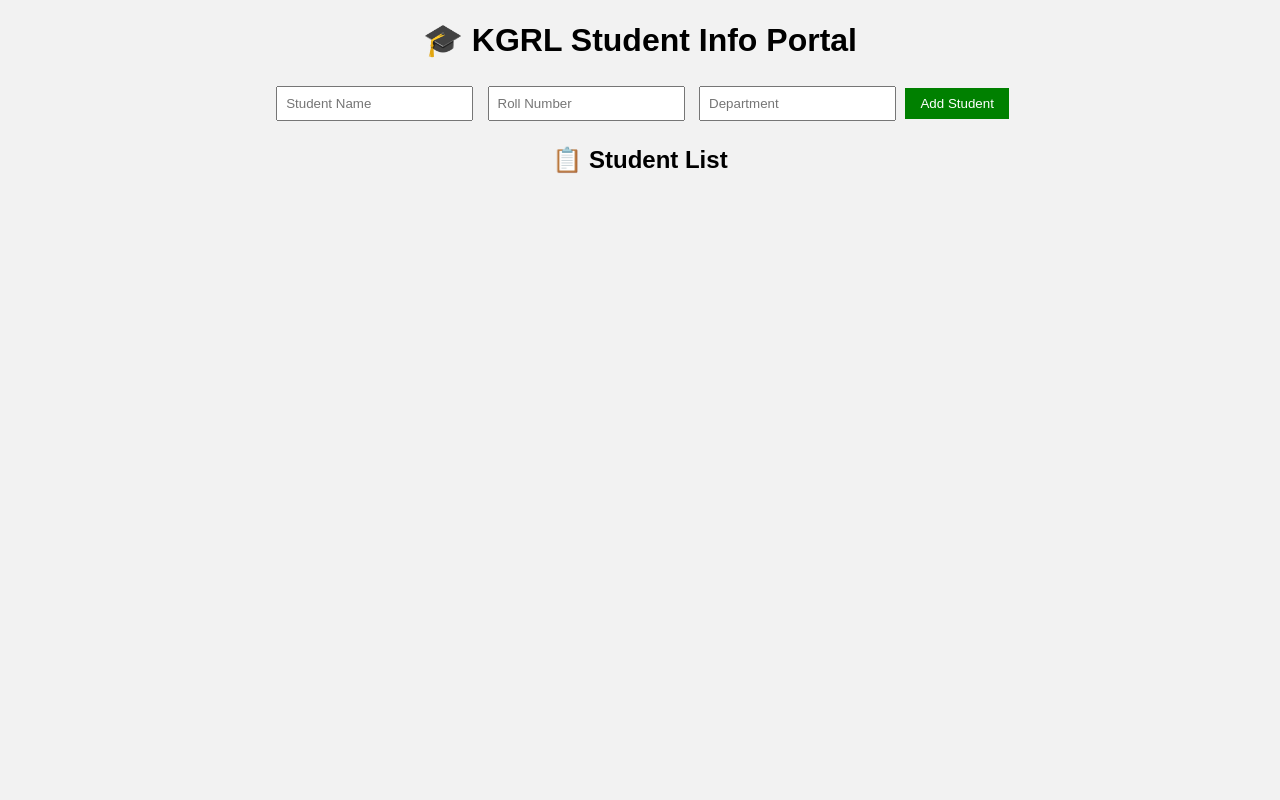
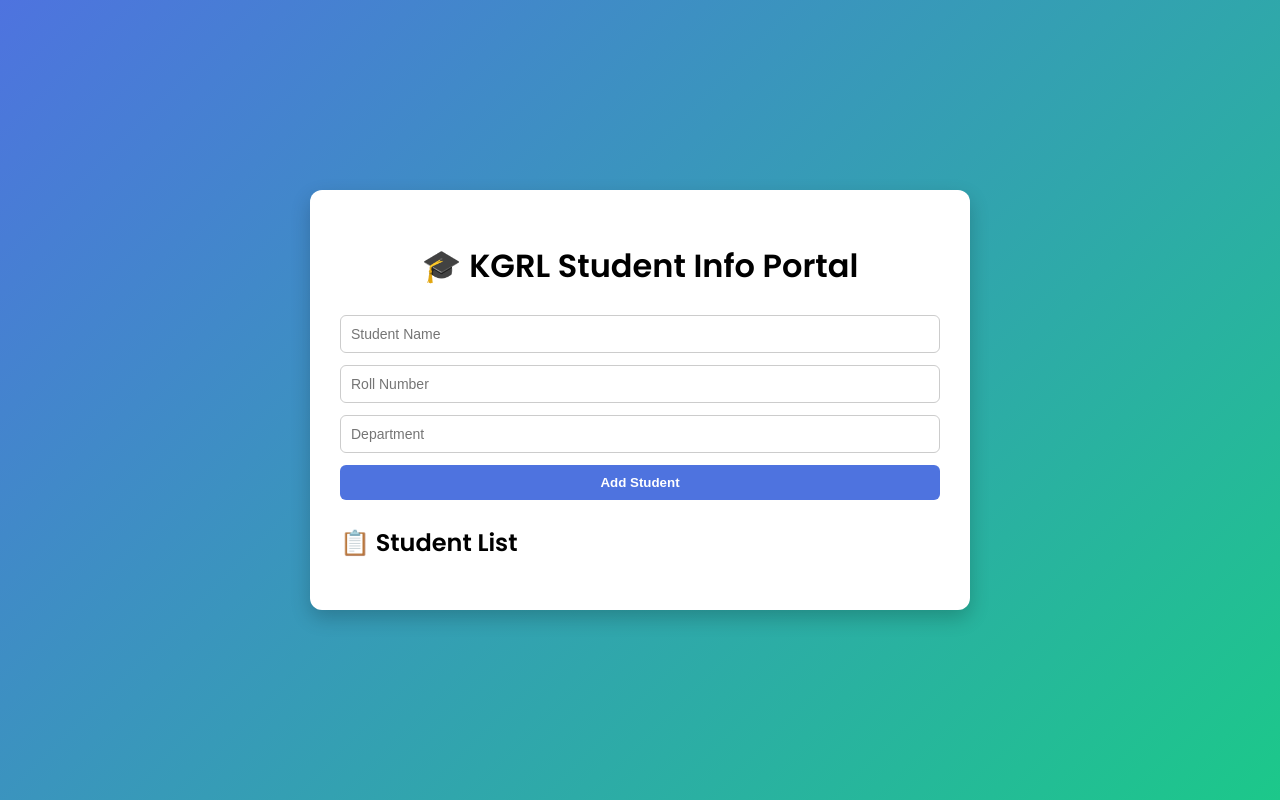
Before and after one commit to varaprasadregeti/.com, a plain HTML site: page index.html in a window 1280 px wide. Drawn offline with Linux system fonts and the light colour scheme; no server answers.

Commit message:
Update style.css

```diff
--- a/style.css
+++ b/style.css
@@ -1,3 +1,68 @@
-body{font-family:Arial;text-align:center;background:#f2f2f2}
-input{padding:8px;margin:5px}
-button{padding:8px 15px;background:green;color:#fff;border:none}
+body {
+  margin: 0;
+  font-family: 'Poppins', sans-serif;
+  background: linear-gradient(135deg, #4e73df, #1cc88a);
+  display: flex;
+  justify-content: center;
+  align-items: center;
+  min-height: 100vh;
+}
+
+.container {
+  background: white;
+  padding: 30px;
+  border-radius: 12px;
+  width: 90%;
+  max-width: 600px;
+  box-shadow: 0 8px 20px rgba(0,0,0,0.2);
+}
+
+h1 {
+  text-align: center;
+  margin-bottom: 25px;
+}
+
+.form-box {
+  display: flex;
+  flex-direction: column;
+  gap: 12px;
+  margin-bottom: 25px;
+}
+
+input {
+  padding: 10px;
+  border-radius: 6px;
+  border: 1px solid #ccc;
+  font-size: 14px;
+}
+
+button {
+  padding: 10px;
+  border: none;
+  border-radius: 6px;
+  background-color: #4e73df;
+  color: white;
+  font-weight: 600;
+  cursor: pointer;
+  transition: 0.3s;
+}
+
+button:hover {
+  background-color: #2e59d9;
+}
+
+.list-box {
+  margin-top: 10px;
+}
+
+ul {
+  list-style: none;
+  padding: 0;
+}
+
+li {
+  background: #f8f9fc;
+  padding: 8px;
+  margin-bottom: 6px;
+  border-radius: 6px;
+}
```
